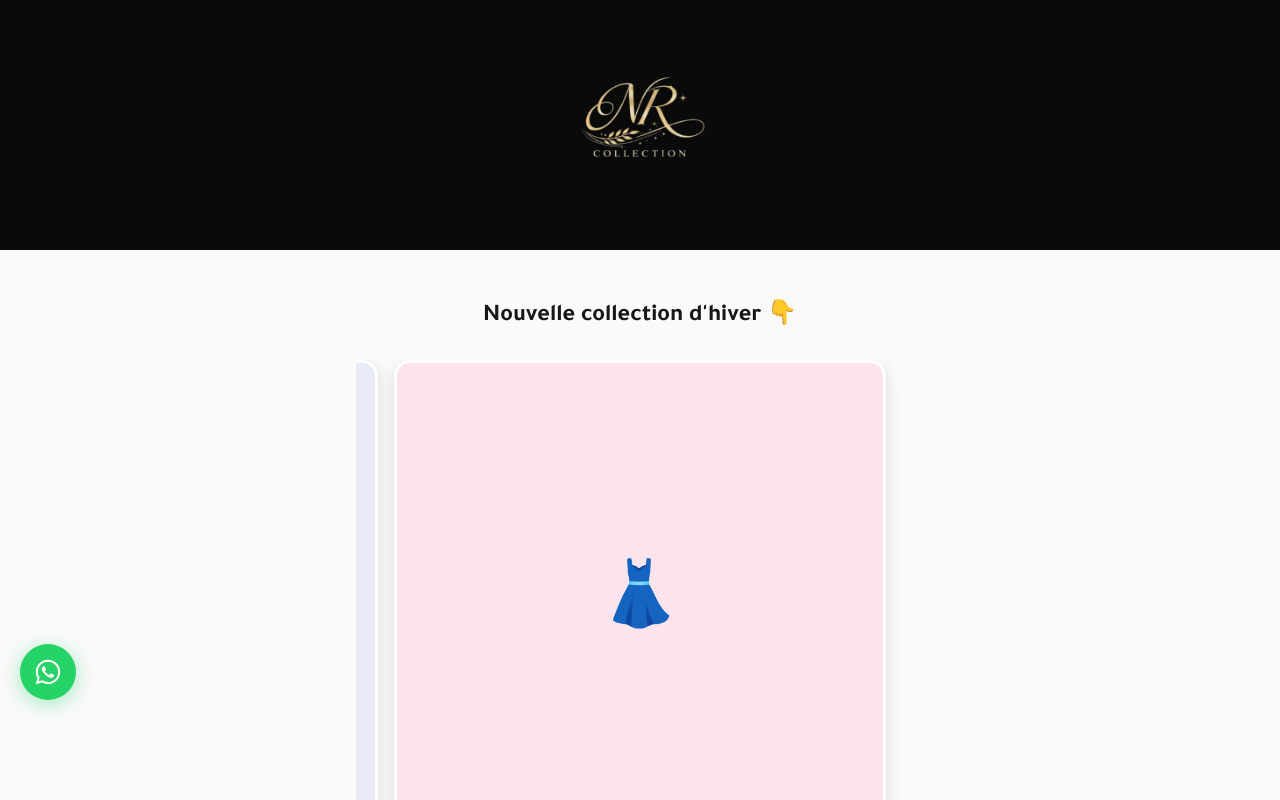
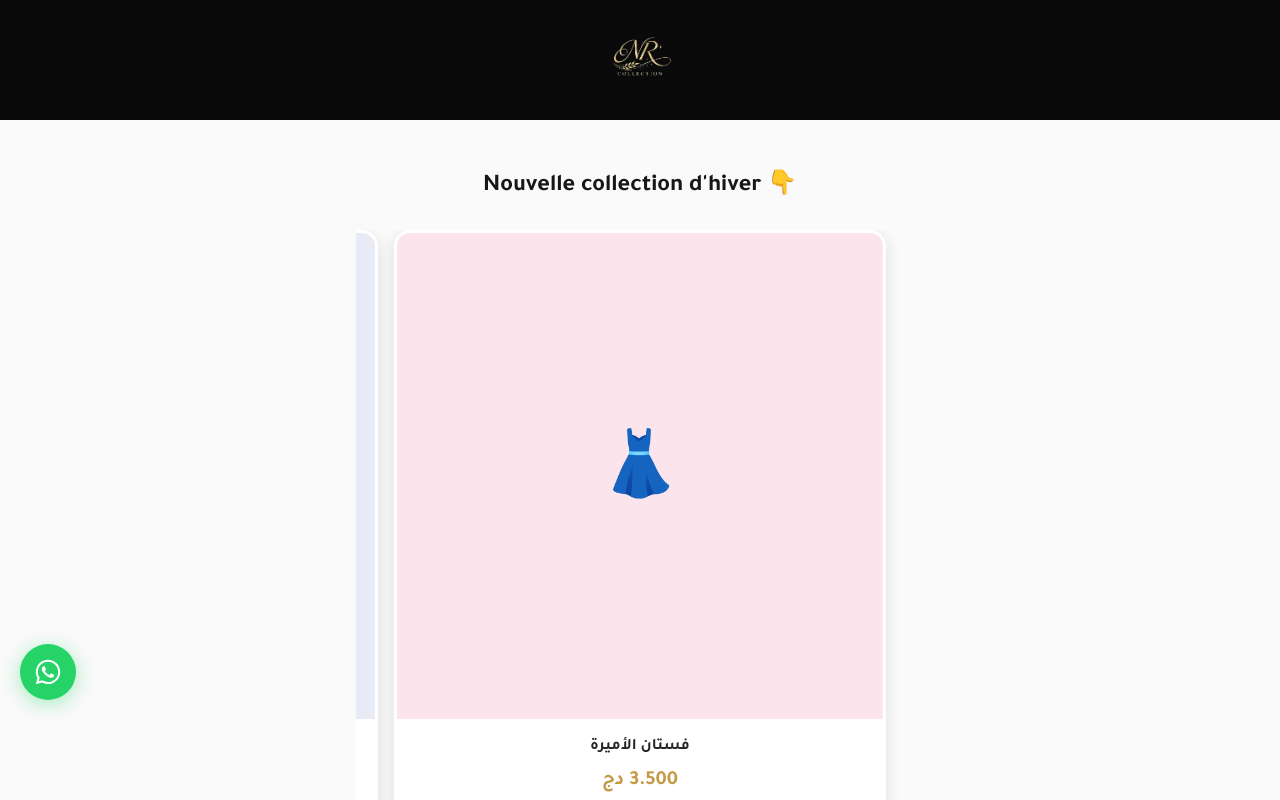
Before and after one commit to ilyaaaaaaasazerty/nr-collection, a React (Vite) app: page / in a window 1280 px wide. Shown: the top 800 px of the page. Built offline with nearby package versions, Linux system fonts and the light colour scheme.

Commit message:
Adjusted header height and logo size (120px) based on feedback ; git push origin main

```diff
--- a/src/index.css
+++ b/src/index.css
@@ -108,7 +108,7 @@ ol {
 }
 
 .header__logo {
-  height: 250px;
+  height: 120px;
   width: auto;
   margin: 0 auto;
   display: block;
```
